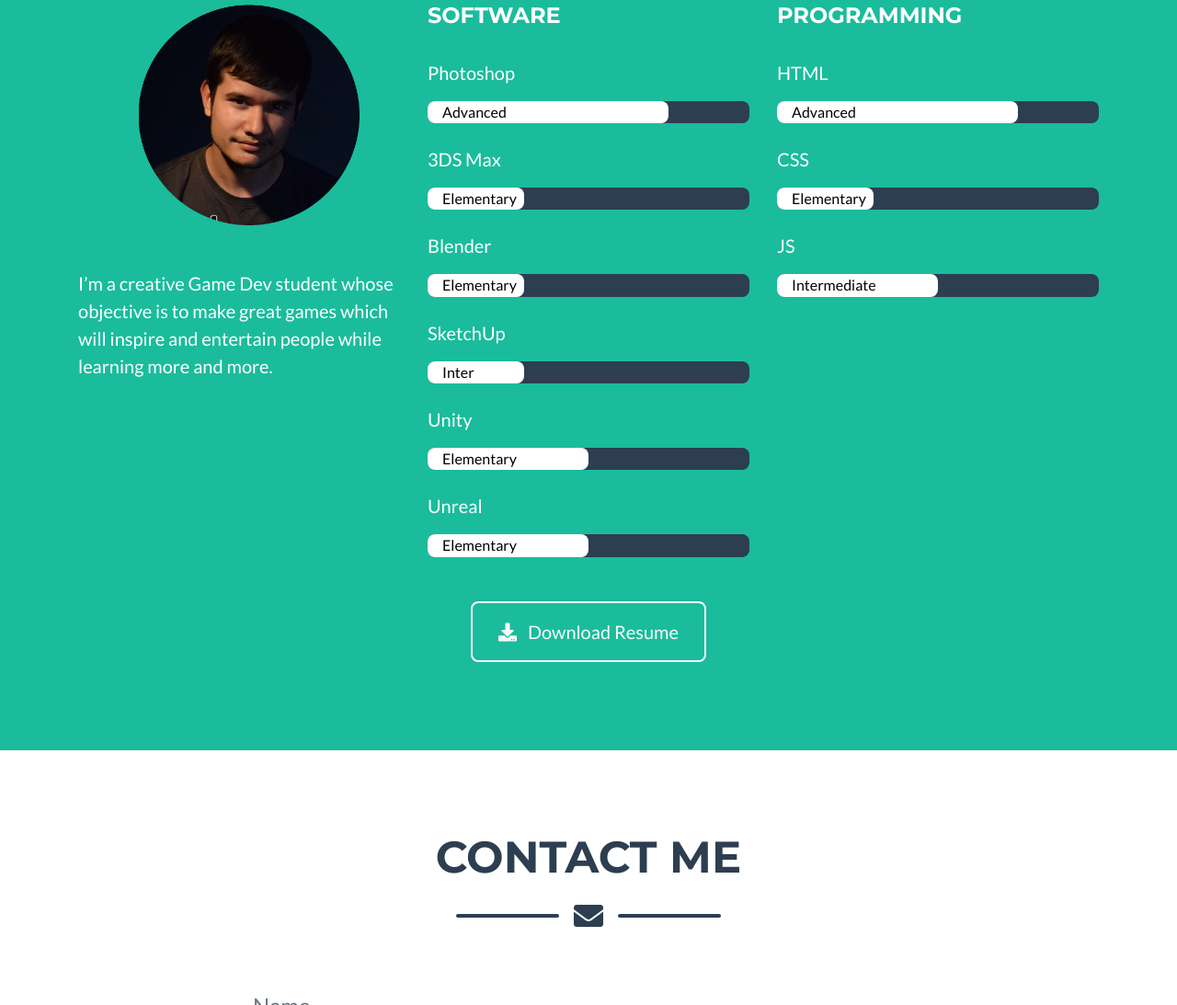
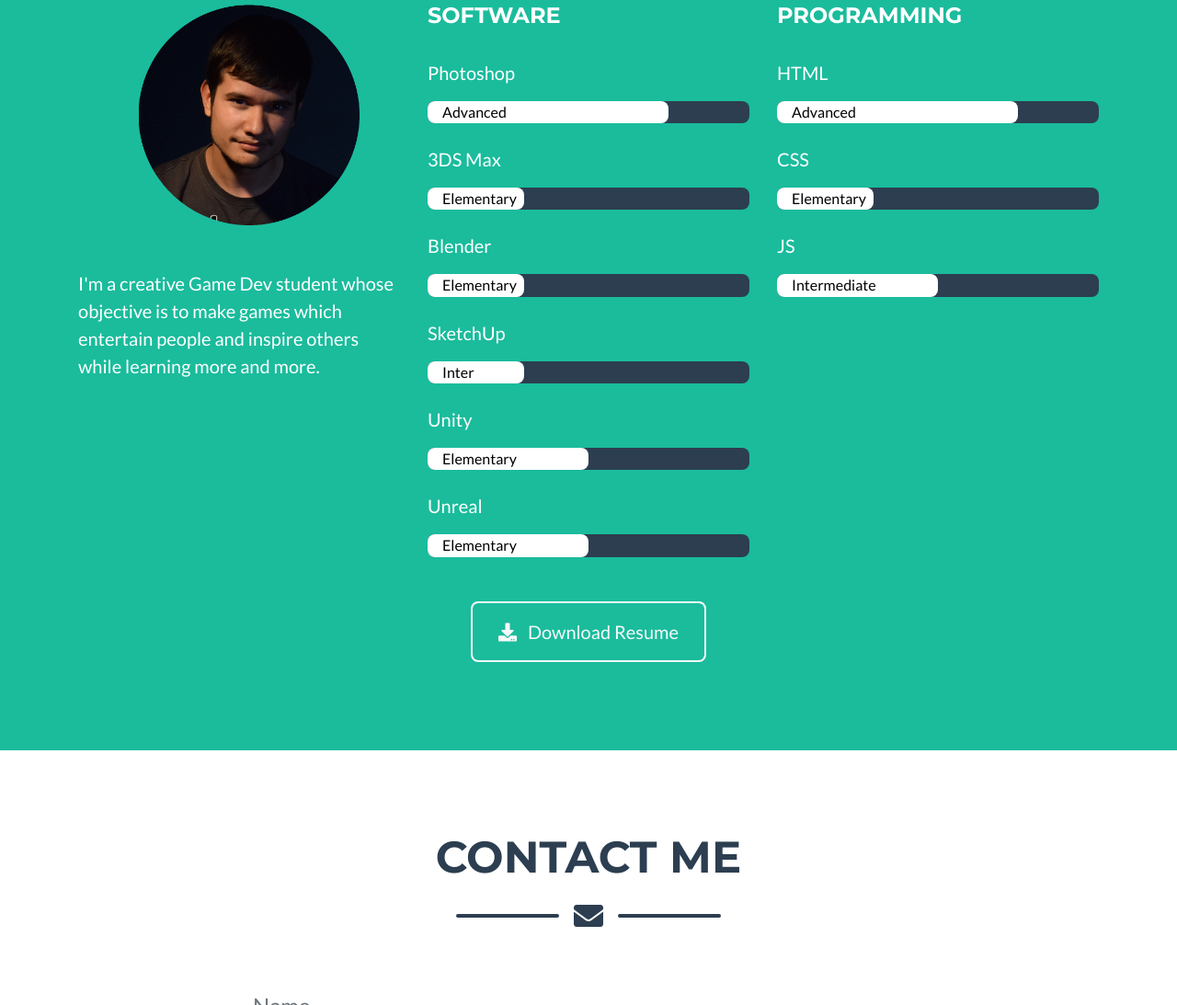
Before and after one commit to LukasAMunoz/lukasamunoz.github.io, a website with bundled scripts: page index.html in a window 1280 px wide. Shown: the part 1682-2775 px from the top of the page at 92% size. Built offline with nearby package versions, Linux system fonts and the light colour scheme.

Commit message:
About me updated

```diff
--- a/index.html
+++ b/index.html
@@ -207,7 +207,7 @@
       <div class="row">
         <div class="col-lg-4 ml-auto">
           <img class="masthead-avatar mb-5 ml-6" src="img/profile.png" alt="">
-          <p class="lead">I’m a creative Game Dev student whose objective is to make great games which will inspire and entertain people while learning more and more.</p>
+          <p class="lead">I'm a creative Game Dev student whose objective is to make games which entertain people and inspire others while learning more and more.</p>
         </div>
         <div class="col-lg-4 mr-auto">
             <h4 class="text-uppercase">Software</h4><br>
```
